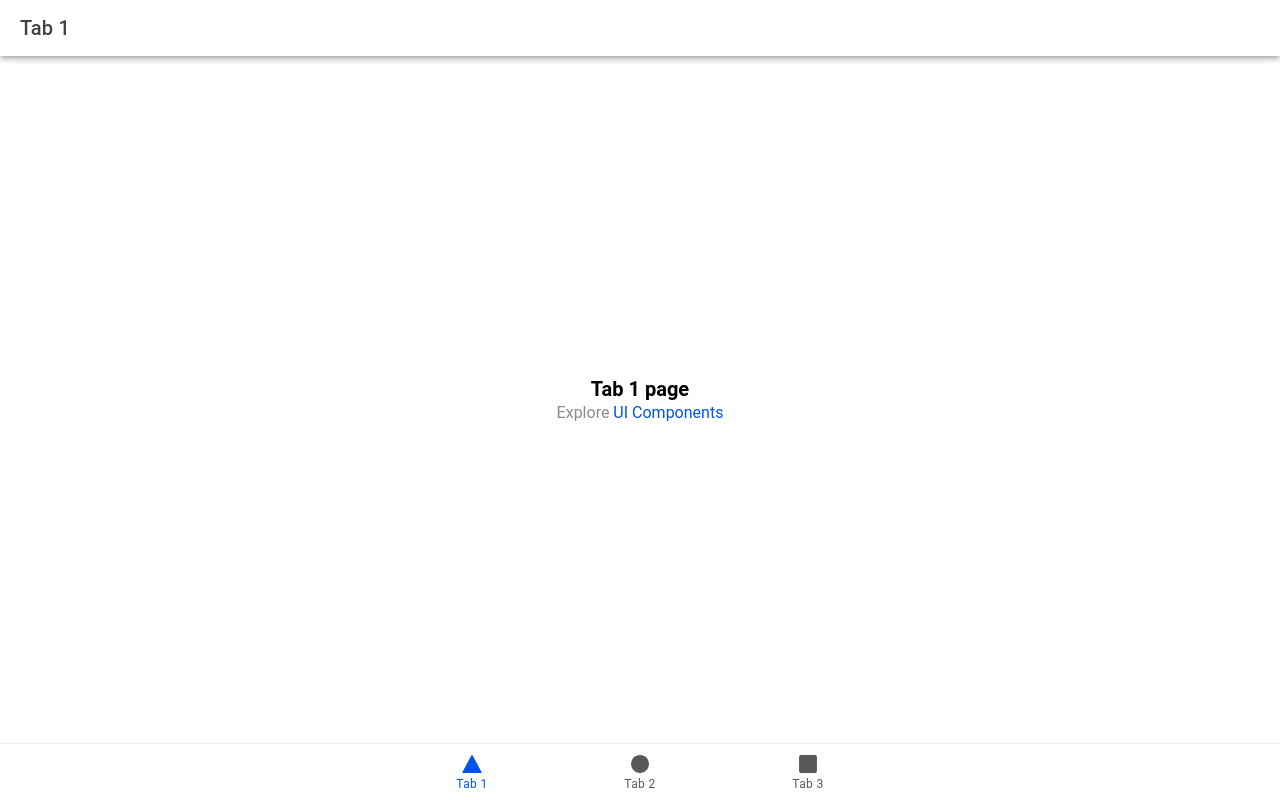
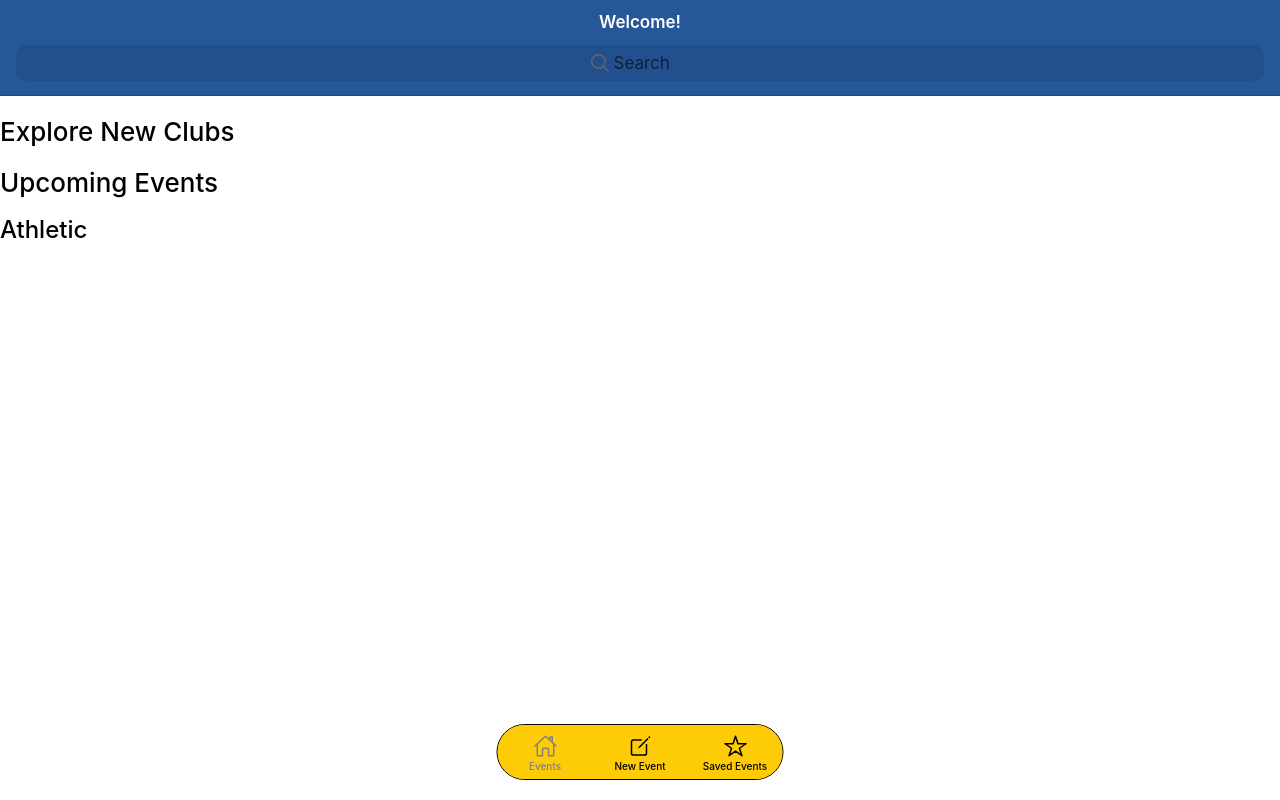
Before and after one commit to elliotchun/clide-campus-groups, a React (Vite) app: page /tab1 in a window 1280 px wide. Built offline with nearby package versions, Linux system fonts and the light colour scheme.

Commit message:
Home page layout

```diff
--- a/src/App.tsx
+++ b/src/App.tsx
@@ -10,7 +10,7 @@ import {
     setupIonicReact
 } from '@ionic/react';
 import { IonReactRouter } from '@ionic/react-router';
-import { ellipse, square, triangle } from 'ionicons/icons';
+import { homeOutline, starOutline, createOutline } from 'ionicons/icons';
 import Tab1 from './pages/Tab1';
 import Tab2 from './pages/Tab2';
 import Tab3 from './pages/Tab3';
@@ -40,12 +40,14 @@ import '@ionic/react/css/display.css';
 
 /* import '@ionic/react/css/palettes/dark.always.css'; */
 /* import '@ionic/react/css/palettes/dark.class.css'; */
-import '@ionic/react/css/palettes/dark.system.css';
+// import '@ionic/react/css/palettes/dark.system.css';
 
 /* Theme variables */
 import './theme/variables.css';
 
-setupIonicReact();
+setupIonicReact({
+    mode: 'ios'
+});
 
 const App: React.FC = () => (
     <IonApp>
@@ -67,16 +69,16 @@ const App: React.FC = () => (
                 </IonRouterOutlet>
                 <IonTabBar slot="bottom">
                     <IonTabButton tab="tab1" href="/tab1">
-            <IonIcon aria-hidden="true" icon={triangle} />
-            <IonLabel>Tab 1</IonLabel>
+                        <IonIcon aria-hidden="true" icon={homeOutline} />
+                        <IonLabel>Events</IonLabel>
                     </IonTabButton>
                     <IonTabButton tab="tab2" href="/tab2">
-            <IonIcon aria-hidden="true" icon={ellipse} />
-            <IonLabel>Tab 2</IonLabel>
+                        <IonIcon aria-hidden="true" icon={createOutline} />
+                        <IonLabel>New Event</IonLabel>
                     </IonTabButton>
                     <IonTabButton tab="tab3" href="/tab3">
-            <IonIcon aria-hidden="true" icon={square} />
-            <IonLabel>Tab 3</IonLabel>
+                        <IonIcon aria-hidden="true" icon={starOutline} />
+                        <IonLabel>Saved Events</IonLabel>
                     </IonTabButton>
                 </IonTabBar>
             </IonTabs>
--- a/src/pages/Tab1.tsx
+++ b/src/pages/Tab1.tsx
@@ -1,5 +1,5 @@
-import { IonContent, IonHeader, IonPage, IonTitle, IonToolbar } from '@ionic/react';
-import ExploreContainer from '../components/ExploreContainer';
+import { IonContent, IonHeader, IonPage, IonSearchbar, IonTitle, IonToolbar } from '@ionic/react';
+import { searchOutline } from 'ionicons/icons';
 import './Tab1.css';
 
 const Tab1: React.FC = () => {
@@ -7,18 +7,18 @@ const Tab1: React.FC = () => {
         <IonPage>
             <IonHeader>
                 <IonToolbar>
-          <IonTitle>Tab 1</IonTitle>
+                    <IonTitle>Welcome!</IonTitle>
+                </IonToolbar>
+                <IonToolbar>
+                    <IonSearchbar searchIcon={searchOutline} animated={true}></IonSearchbar>
                 </IonToolbar>
             </IonHeader>
             <IonContent fullscreen>
-        <IonHeader collapse="condense">
-          <IonToolbar>
-            <IonTitle size="large">Tab 1</IonTitle>
-          </IonToolbar>
-        </IonHeader>
-        <ExploreContainer name="Tab 1 page" />
+                <h1>Explore New Clubs</h1>
+                <h1>Upcoming Events</h1>
+                <h2>Athletic</h2>
             </IonContent>
-    </IonPage>
+        </IonPage >
     );
 };
 
--- a/src/theme/variables.css
+++ b/src/theme/variables.css
@@ -1,2 +1,27 @@
 /* For information on how to create your own theme, please see:
 http://ionicframework.com/docs/theming/ */
+
+ion-toolbar {
+    --color: white;
+    --background: #255799;
+}
+
+ion-searchbar {
+    --background: white;
+}
+
+ion-tab-bar {
+    position: fixed;
+    bottom: 20px;
+    left: 50%;
+    transform: translateX(-50%);
+
+    width: 285px;
+    height: 54px;
+    border-radius: 40px;
+    border: 1px solid black;
+
+    --background: #fecc07;
+    --color: black;
+    --color-selected: gray;
+}
```
Lines whose indentation alone changed are shown as unchanged.
